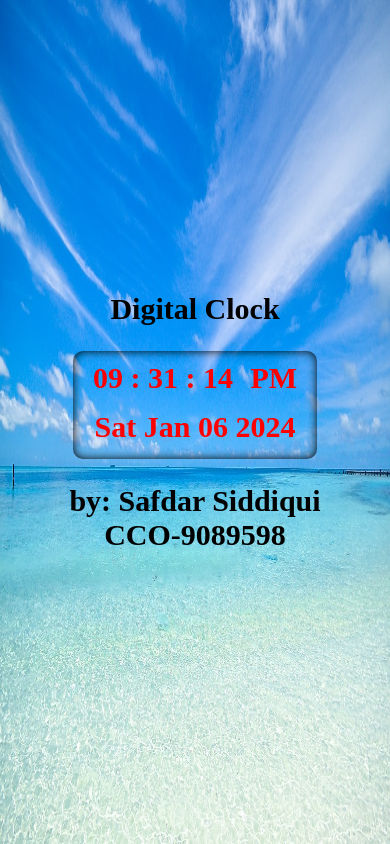
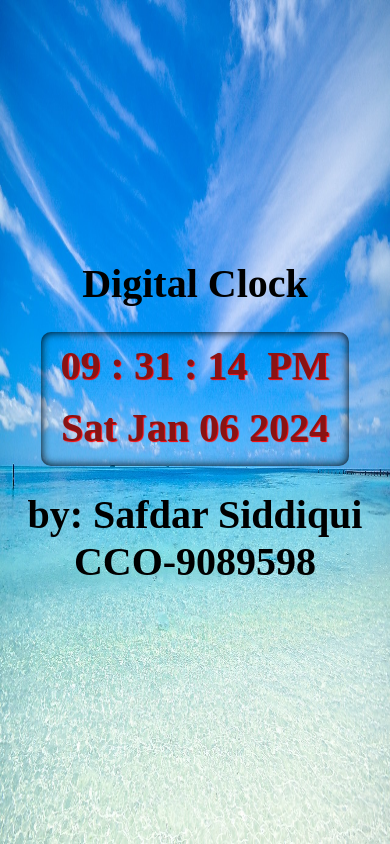
Before and after one commit to Safdar-Siddiqui/Digital-Clock, a plain HTML site: page index.html in a window 390 px wide. Drawn offline with Linux system fonts and the light colour scheme.

Commit message:
Modified

```diff
--- a/digitalClock.css
+++ b/digitalClock.css
@@ -26,7 +26,7 @@ h1, h2 {
   /* transition: all 2s ease; */
   margin-block: 25px;
   background-color: transparent;
-  color: red;
+  color: rgb(137, 19, 19);
   font-weight: 600;
   display: flex;
   align-items: center;
@@ -35,8 +35,8 @@ h1, h2 {
   padding: 10px 20px;
   border-radius: 10px;
   box-shadow: inset 0px 0px 10px black;
-  font-size: 60px;
-  /* text-shadow: 0px 0px 20px red; */
+  font-size: 80px;
+  text-shadow: 1px 1px 1px red;
 }
 
 #hrs,
@@ -73,10 +73,47 @@ h1, h2 {
   width: 100%;
   text-align: center;
   margin: 5px auto;
-  font-size: 50px;
+  font-size: 70px;
 }
 
+@media screen and (max-width: 650px) {
+  .container,
+  #date {
+    font-size: 60px;
+    /* transition: all 2s ease; */
+  }
+
+  h1, h2 {
+    font-size: 60px;
+  }
+}
+
+@media screen and (max-width: 525px) {
+  .container,
+  #date {
+    font-size: 50px;
+    /* transition: all 2s ease; */
+  }
+
+  h1, h2 {
+    font-size: 50px;
+  }
+}
+
+
 @media screen and (max-width: 450px) {
+  .container,
+  #date {
+    font-size: 40px;
+    /* transition: all 2s ease; */
+  }
+
+  h1, h2 {
+    font-size: 40px;
+  }
+}
+
+@media screen and (max-width: 350px) {
   .container,
   #date {
     font-size: 30px;
```
